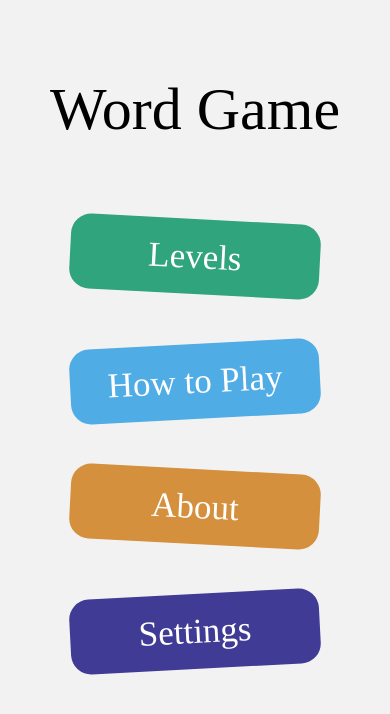
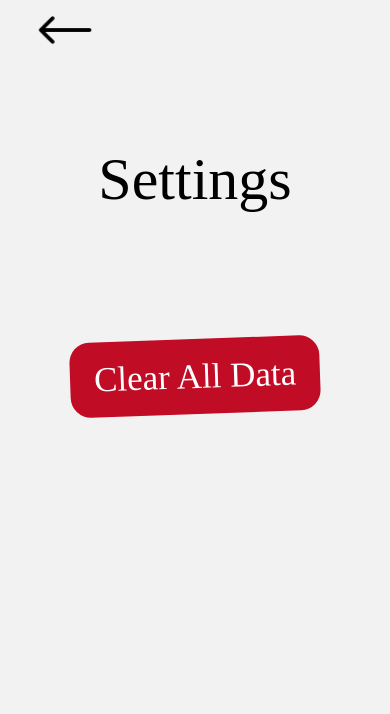
Before and after one commit to mariogerardi/ciph, a React Native app: screen /Settings in a window 390 px wide. Shown: the top 714 px of the page. Built offline with nearby package versions, Linux system fonts and the light colour scheme.

Commit message:
Added Settings page, and added data erasure feature.

```diff
--- a/App.js
+++ b/App.js
@@ -4,6 +4,7 @@ import { createNativeStackNavigator } from '@react-navigation/native-stack';
 import HomeScreen from './screens/Home';
 import SelectScreen from './screens/Select';
 import Level from './screens/Level';
+import Settings from './screens/Settings'
 
 const Stack = createNativeStackNavigator();
 
@@ -19,6 +20,8 @@ function App() {
                     name="Select" component={SelectScreen} />
                 <Stack.Screen
                     name="Level" component={Level} />
+                <Stack.Screen
+                    name="Settings" component={Settings} />
             </Stack.Navigator>
         </NavigationContainer>
     );
--- a/screens/Home.js
+++ b/screens/Home.js
@@ -30,7 +30,7 @@ function HomeScreen() {
             <TouchableOpacity
                 title="Levels"
                 style={styles.button4}
-                onPress={() => navigation.navigate('Select')}>
+                onPress={() => navigation.navigate('Settings')}>
                 <Text style={styles.buttonText}>Settings</Text>
             </TouchableOpacity>
         </SafeAreaView>
@@ -57,7 +57,7 @@ const styles = StyleSheet.create({
         display: 'flex',
         alignItems: 'center',
         justifyContent: 'center',
-        transform: [{rotate: '3deg'}]
+        transform: [{rotate: '2deg'}]
     },
     button2: {
         width: 250,
@@ -67,7 +67,7 @@ const styles = StyleSheet.create({
         display: 'flex',
         alignItems: 'center',
         justifyContent: 'center',
-        transform: [{rotate: '-3deg'}],
+        transform: [{rotate: '-2deg'}],
         marginVertical: 50
     },
     button3: {
@@ -78,7 +78,7 @@ const styles = StyleSheet.create({
         display: 'flex',
         alignItems: 'center',
         justifyContent: 'center',
-        transform: [{rotate: '3deg'}]
+        transform: [{rotate: '2deg'}]
     },
     button4: {
         width: 250,
@@ -88,7 +88,7 @@ const styles = StyleSheet.create({
         display: 'flex',
         alignItems: 'center',
         justifyContent: 'center',
-        transform: [{rotate: '-3deg'}],
+        transform: [{rotate: '-2deg'}],
         marginVertical: 50
     },
     buttonText: {
--- /dev/null
+++ b/screens/Settings.js
@@ -0,0 +1,104 @@
+import * as React from 'react';
+import { StyleSheet, TouchableOpacity, SafeAreaView, Text, View, Image, Alert } from 'react-native';
+import AsyncStorage from '@react-native-async-storage/async-storage';
+import { useNavigation } from '@react-navigation/native';
+
+function Settings() {
+
+    const navigation = useNavigation();
+
+    const areYouSure = () =>
+    Alert.alert(
+      "Are you sure?",
+      "This will erase all data, and cannot be undone.",
+      [
+        { text: "Nevermind"},
+        {
+          text: "Yes, Delete",
+          onPress: () => clearAll()
+        }
+      ]
+    );
+
+    const confirmation = () =>
+    Alert.alert(
+      "Data Cleared",
+      "Your data has been erased.",
+      [
+        { text: "OK" },
+      ]
+    );
+
+    async function clearAll() {
+        try {
+            await AsyncStorage.clear();
+            confirmation();
+        } catch {
+            confirmation();
+        }
+    }
+
+    return (
+        <SafeAreaView style={styles.home}>
+            <View style={styles.header}>
+                <TouchableOpacity
+                    style={styles.back}
+                    onPress={() => navigation.pop()}
+                    >
+                    <Image
+                        style={styles.button}
+                        source={require("../assets/arrow.png")}
+                    />
+                </TouchableOpacity>
+            </View>
+            <Text style={styles.logo}>Settings</Text>
+            <TouchableOpacity
+                title="Levels"
+                style={styles.button1}
+                onPress={() => areYouSure()}>
+                <Text style={styles.buttonText}>Clear All Data</Text>
+            </TouchableOpacity>
+        </SafeAreaView>
+    );
+}
+
+export default Settings;
+
+const styles = StyleSheet.create({
+    home: {
+        justifyContent: 'center',
+        alignItems: 'center'
+    },
+    logo: {
+        marginVertical: 75,
+        fontSize: 60,
+        fontFamily: 'KohinoorTelugu-Light'
+    },
+    header: {
+        marginTop: 0,
+        height: 70,
+    },
+    button: {
+        height: 60,
+        width: 60,
+        position: 'absolute',
+        right: 100,
+    },
+    button1: {
+        width: 250,
+        height: 75,
+        backgroundColor: '#C00C25',
+        borderRadius: 20,
+        display: 'flex',
+        alignItems: 'center',
+        justifyContent: 'center',
+        transform: [{rotate: '-2deg'}],
+        marginVertical: 50
+    },
+    buttonText: {
+        fontSize: 35,
+        fontFamily: 'KohinoorTelugu-Light',
+        fontWeight: "400",
+        color: 'white'
+    }
+})
```
